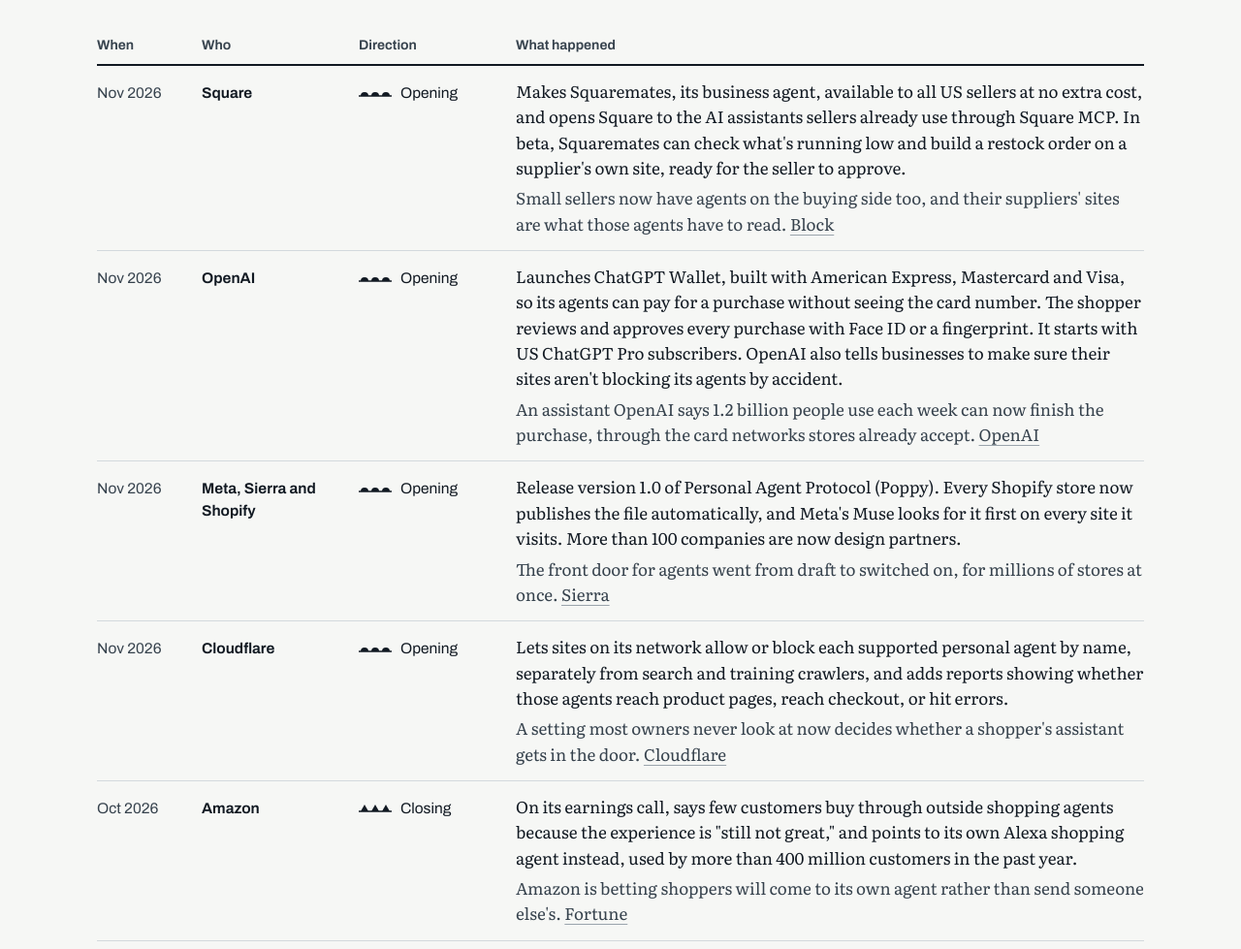
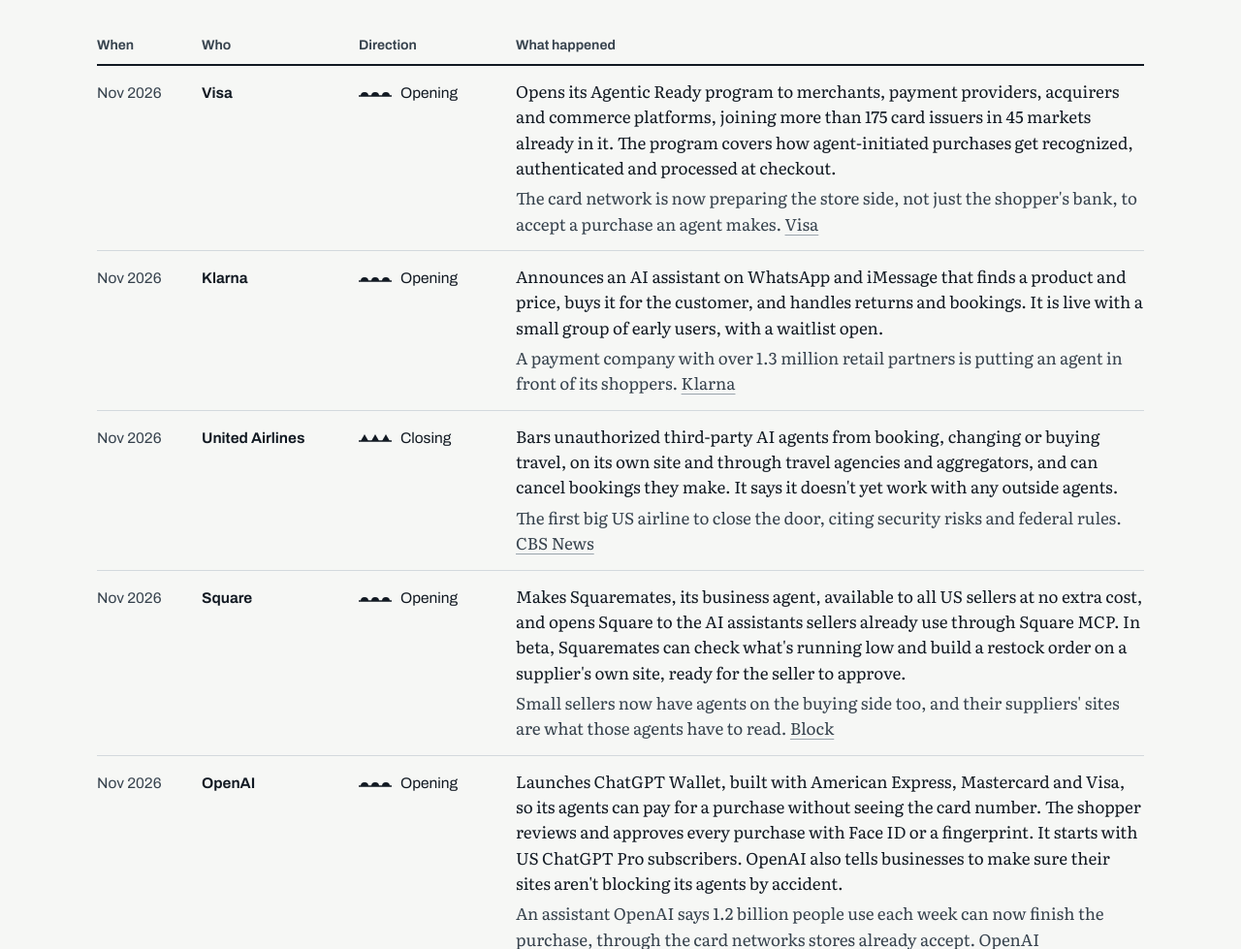
Before and after one commit to James-Bonaguro/agentic-commerce-briefing, a plain HTML site: page index.html in a window 1280 px wide. Shown: the part 3661-4640 px from the top of the page at 97% size. Drawn offline with Linux system fonts and the light colour scheme.

Commit message:
Signals: week of Nov 22
- Visa opens Agentic Ready to merchants and acquirers (Nov 18).
- Klarna announces an AI assistant that buys for customers (Nov 17).
- United Airlines bars unauthorized third-party AI agents (Nov 11).

Co-Authored-By: Claude Opus 5.5 <noreply@anthropic.com>
Claude-Session: https://claude.ai/code/session_011KpkeDosWe9Nc9pMqSWGCs

```diff
--- a/index.html
+++ b/index.html
@@ -730,6 +730,18 @@ const D = {
     note:"Dated and sourced. Newest first."
   },
   signals:[
+    { date:"Nov 2026", who:"Visa", dir:"Opening",
+      what:"Opens its Agentic Ready program to merchants, payment providers, acquirers and commerce platforms, joining more than 175 card issuers in 45 markets already in it. The program covers how agent-initiated purchases get recognized, authenticated and processed at checkout.",
+      why:"The card network is now preparing the store side, not just the shopper's bank, to accept a purchase an agent makes.",
+      src:"Visa", url:"https://usa.visa.com/about-visa/newsroom/press-releases.releaseId.22986.html" },
+    { date:"Nov 2026", who:"Klarna", dir:"Opening",
+      what:"Announces an AI assistant on WhatsApp and iMessage that finds a product and price, buys it for the customer, and handles returns and bookings. It is live with a small group of early users, with a waitlist open.",
+      why:"A payment company with over 1.3 million retail partners is putting an agent in front of its shoppers.",
+      src:"Klarna", url:"https://www.klarna.com/international/press/from-returns-to-restaurant-bookings-klarnas-ai-assistant-finds-the-best-product-and-price-buys-it-for-you-and-you-dont-pay-until-it-arrives/" },
+    { date:"Nov 2026", who:"United Airlines", dir:"Closing",
+      what:"Bars unauthorized third-party AI agents from booking, changing or buying travel, on its own site and through travel agencies and aggregators, and can cancel bookings they make. It says it doesn't yet work with any outside agents.",
+      why:"The first big US airline to close the door, citing security risks and federal rules.",
+      src:"CBS News", url:"https://www.cbsnews.com/news/united-airlines-bans-ai-agents-booking-flights/" },
     { date:"Nov 2026", who:"Square", dir:"Opening",
       what:"Makes Squaremates, its business agent, available to all US sellers at no extra cost, and opens Square to the AI assistants sellers already use through Square MCP. In beta, Squaremates can check what's running low and build a restock order on a supplier's own site, ready for the seller to approve.",
       why:"Small sellers now have agents on the buying side too, and their suppliers' sites are what those agents have to read.",
```
